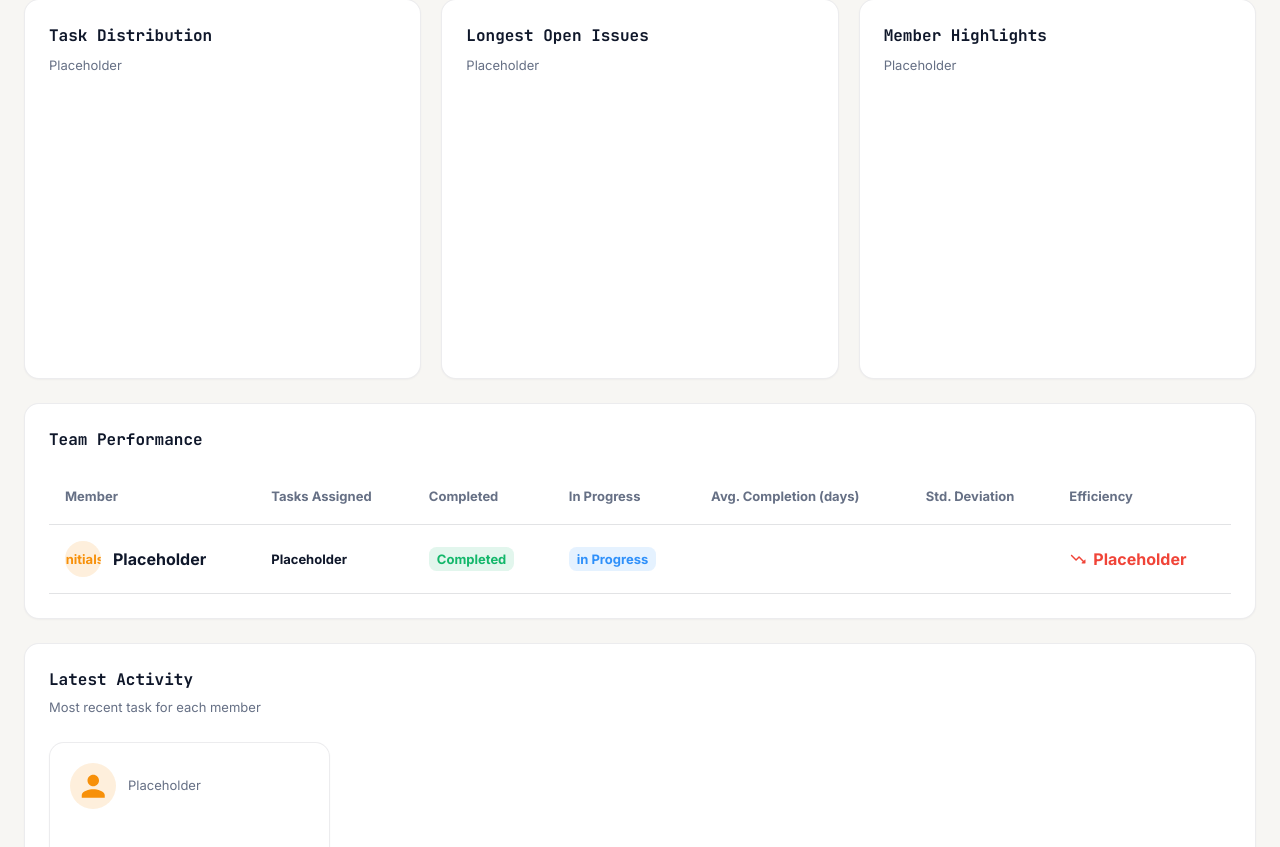
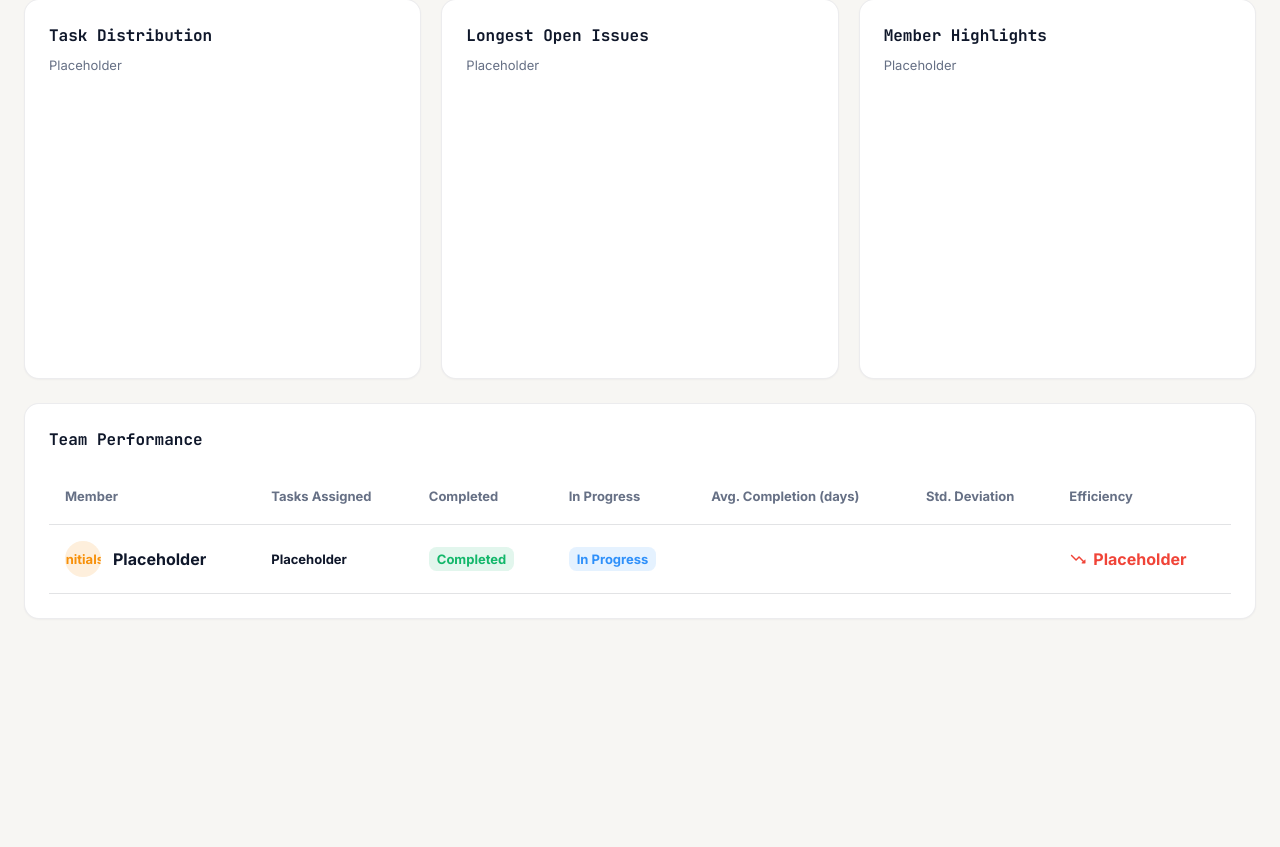
Before and after one commit to SIT-Team-4/KABAS, a React (Create React App) app in the folder client/: page / in a window 1280 px wide. Shown: the part 375-1222 px from the top of the page. After the commit the page ends 1098 px from the top, so only its background shows below. Built offline with nearby package versions, Linux system fonts and the light colour scheme.

Commit message:
KBAS-10-View-task-counts-by-status

```diff
--- a/client/src/pages/TeamDashboard.jsx
+++ b/client/src/pages/TeamDashboard.jsx
@@ -1,4 +1,4 @@
-import React, { useMemo, useState } from "react";
+import React, { useState } from "react";
 import {
   Box,
   Grid,
@@ -26,36 +26,31 @@ import { team, statusCards, tasks, getCountsByBucket } from "../data/mock";
 export default function TeamDashboard() {
   const [popupStatus, setPopupStatus] = useState(null);
   const [selectedTask, setSelectedTask] = useState(null);
-  const counts = useMemo(() => getCountsByBucket(tasks), [tasks]);
+
+  // Since tasks/statusCards are mock constants, compute directly (no useMemo = no hook lint issues)
   const totalTasks = tasks.length;
+  const counts = getCountsByBucket(tasks);
 
-  const byStatus = useMemo(() => {
-  const map = {};
+  const byStatus = {};
   for (const s of statusCards) {
-      map[s.key] = tasks.filter((t) => t.bucket === s.key);
+    byStatus[s.key] = tasks.filter((t) => t.bucket === s.key);
   }
-    return map;
-  }, [tasks]);
 
-  const rawMetaByBucket = useMemo(() => {
-    const buckets = {};
-
+  // Raw label to show on card (student's actual column name)
+  const rawMetaByBucket = {};
   for (const s of statusCards) {
-      const list = tasks.filter((t) => t.bucket === s.key);
-
-      // Just get the first rawStatus found
+    const list = byStatus[s.key] || [];
     const firstRaw = list.find((t) => t.rawStatus)?.rawStatus;
-
-      buckets[s.key] = {
-        rawLabel: firstRaw || s.label,
+    rawMetaByBucket[s.key] = {
+      rawLabel: firstRaw || s.label, // fallback if rawStatus not available
     };
   }
 
-    return buckets;
-  }, [tasks, statusCards]);
-
   const meta = statusCards.find((s) => s.key === popupStatus);
   const list = popupStatus ? byStatus[popupStatus] : [];
+
+  const displayStatusLabel =
+    (popupStatus && rawMetaByBucket[popupStatus]?.rawLabel) || meta?.label || "";
 
   return (
     <Box
@@ -106,11 +101,13 @@ export default function TeamDashboard() {
         </Button>
       </Box>
 
+      {/* Status Cards */}
       <Grid container spacing={2.5} sx={{ mb: 3 }}>
         {statusCards.map((s) => (
           <Grid item xs={12} sm={6} md={3} key={s.key}>
             <StatusCard
-              label={s.label}
+              // ✅ Only show raw label as main label
+              label={rawMetaByBucket[s.key]?.rawLabel || s.label}
               count={counts[s.key] ?? 0}
               total={totalTasks}
               color={s.color}
@@ -123,6 +120,7 @@ export default function TeamDashboard() {
         ))}
       </Grid>
 
+      {/* Placeholder panels */}
       <Grid container spacing={2.5}>
         <Grid item xs={12} md={4}>
           <Card sx={{ borderRadius: 3, minHeight: 380 }}>
@@ -164,7 +162,8 @@ export default function TeamDashboard() {
         </Grid>
       </Grid>
 
-      <Card sx={{ borderRadius: 3, mt:3, mb: 3 }}>
+      {/* Team Performance (placeholder) */}
+      <Card sx={{ borderRadius: 3, mt: 3, mb: 3 }}>
         <CardContent sx={{ p: 3 }}>
           <Typography sx={{ fontWeight: 800, fontFamily: "JetBrains Mono, monospace", mb: 2 }}>
             Team Performance
@@ -220,7 +219,7 @@ export default function TeamDashboard() {
 
                 <TableCell>
                   <Chip
-                      label="in Progress"
+                    label="In Progress"
                     size="small"
                     sx={{
                       bgcolor: "rgba(46,144,250,0.12)",
@@ -237,9 +236,7 @@ export default function TeamDashboard() {
                 <TableCell>
                   <Box sx={{ display: "flex", alignItems: "center", gap: 0.75 }}>
                     <TrendingDownRoundedIcon sx={{ fontSize: 18, color: "#F04438" }} />
-                      <Typography sx={{ fontWeight: 800, color: "#F04438" }}>
-                        Placeholder
-                      </Typography>
+                    <Typography sx={{ fontWeight: 800, color: "#F04438" }}>Placeholder</Typography>
                   </Box>
                 </TableCell>
               </TableRow>
@@ -248,67 +245,19 @@ export default function TeamDashboard() {
         </CardContent>
       </Card>
 
-      {/* ===== PLACEHOLDER: Latest Activity ===== */}
-      <Card sx={{ borderRadius: 3 }}>
-        <CardContent sx={{ p: 3 }}>
-          <Typography sx={{ fontWeight: 800, fontFamily: "JetBrains Mono, monospace" }}>
-            Latest Activity
-          </Typography>
-          <Typography sx={{ mt: 0.75, color: "text.secondary", fontSize: 13 }}>
-            Most recent task for each member
-          </Typography>
-
-          <Grid container spacing={2.5} sx={{ mt: 0.5 }}>
-              <Grid item xs={12} sm={6} md={3}>
-                <Card sx={{ borderRadius: 3, height: "100%" }}>
-                  <CardContent sx={{ p: 2.5 }}>
-                    <Box sx={{ display: "flex", alignItems: "center", gap: 1.5 }}>
-                      <Avatar
-                        sx={{
-                          width: 46,
-                          height: 46,
-                          bgcolor: "rgba(247,144,9,0.14)",
-                          color: "#F79009",
-                          fontWeight: 800,
-                        }}
-                      >
-                      </Avatar>
-
-                      <Box>
-                        <Typography sx={{ fontWeight: 800, fontFamily: "JetBrains Mono, monospace" }}>
-                        </Typography>
-                        <Typography sx={{ color: "text.secondary", fontSize: 13 }}>
-                          Placeholder
-                        </Typography>
-                      </Box>
-                    </Box>
-
-                    <Box sx={{ display: "flex", alignItems: "center", gap: 1, mt: 2 }}>
-                      <Box sx={{ display: "flex", alignItems: "center", gap: 0.75}}>
-                        <Typography sx={{ fontWeight: 800}}>
-                        </Typography>
-                      </Box>
-                    </Box>
-
-                    <Typography sx={{ mt: 1.5, fontWeight: 800, fontFamily: "JetBrains Mono, monospace" }}>
-                    </Typography>
-                  </CardContent>
-                </Card>
-              </Grid>
-          </Grid>
-        </CardContent>
-      </Card>
-
+      {/* Modal 1: task list */}
       <TasksModal
         open={!!popupStatus}
         onClose={() => setPopupStatus(null)}
-        title={`${meta?.label ?? ""} Tasks (${list.length})`}
+        title={`${displayStatusLabel} Tasks (${list.length})`}
         tasks={list}
-        statusLabel={meta?.label ?? ""}
+        statusLabel={displayStatusLabel}
         statusColor={meta?.color}
         statusTint={meta?.tint}
         onSelectTask={(task) => setSelectedTask(task)}
       />
+
+      {/* Modal 2: task details */}
       <TaskDetailsModal
         open={!!selectedTask}
         onClose={() => setSelectedTask(null)}
```
Lines whose indentation alone changed are shown as unchanged.
